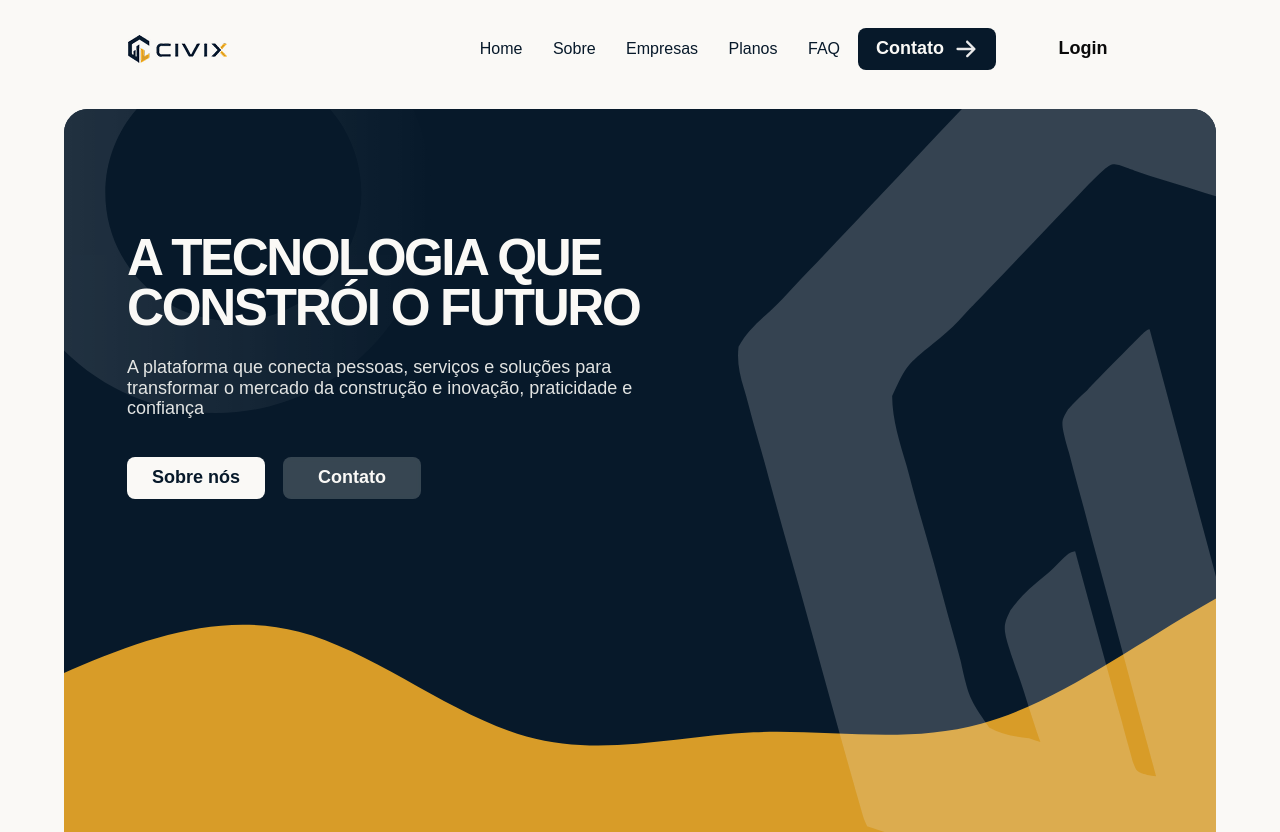
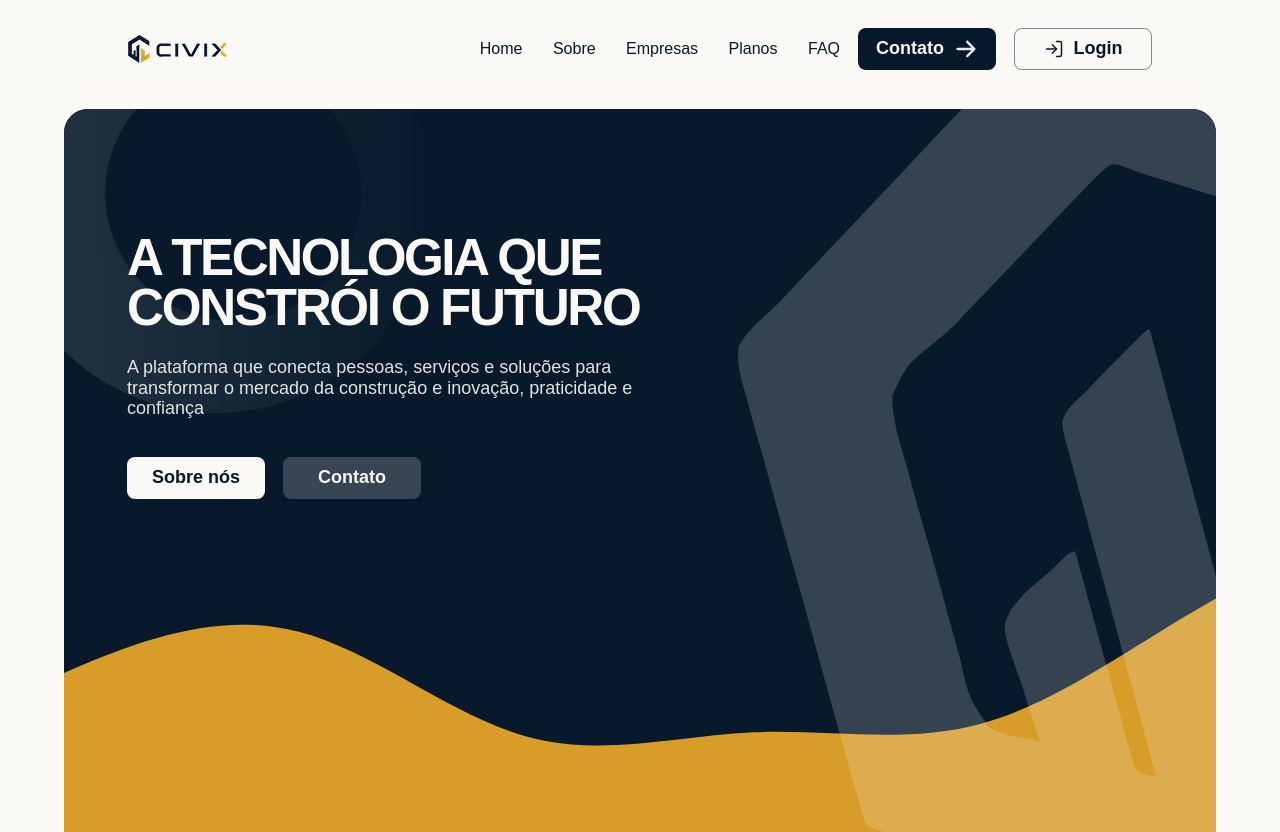
Before and after one commit to rafaelsbezerra/Civix, a React (Vite) app in the folder frontend/: page / in a window 1280 px wide. Shown: the top 832 px of the page. Built offline with nearby package versions, Linux system fonts and the light colour scheme.

Commit message:
feat: Cria botão de login para header

```diff
--- a/frontend/src/components/ui/ActionButton.tsx
+++ b/frontend/src/components/ui/ActionButton.tsx
@@ -1,8 +1,9 @@
 import type { AnchorHTMLAttributes, ReactNode } from 'react'
+import { LogIn } from 'lucide-react'
 
 import arrowRight from '@/assets/civix/arrow-right.svg'
 
-type ActionButtonVariant = 'primary' | 'light' | 'translucent' | 'yellow'
+type ActionButtonVariant = 'primary' | 'light' | 'translucent' | 'yellow' | 'login'
 
 export interface ActionButtonProps
   extends AnchorHTMLAttributes<HTMLAnchorElement> {
@@ -20,6 +21,8 @@ const variantClasses: Record<ActionButtonVariant, string> = {
     'bg-[rgba(250,249,246,0.2)] text-[#faf9f6] backdrop-blur-[2px] hover:bg-[rgba(250,249,246,0.32)]',
   yellow:
     'bg-[#d89c28] text-[#faf9f6] hover:bg-[#b88320]',
+  login:
+    'border border-[#07192a]/50 bg-transparent text-[#07192a] hover:border-[#07192a] hover:bg-[#07192a] hover:text-[#faf9f6]',
 }
 
 export function ActionButton({
@@ -36,6 +39,9 @@ export function ActionButton({
       style={style}
       {...anchorProps}
     >
+      {variant === 'login' ? (
+        <LogIn aria-hidden="true" className="size-5 shrink-0" strokeWidth={1.8} />
+      ) : null}
       <span>{children}</span>
       {showArrow ? (
         <img
```
Also changed, not shown: 1 other file (tests, documents, lock files or other folders).
